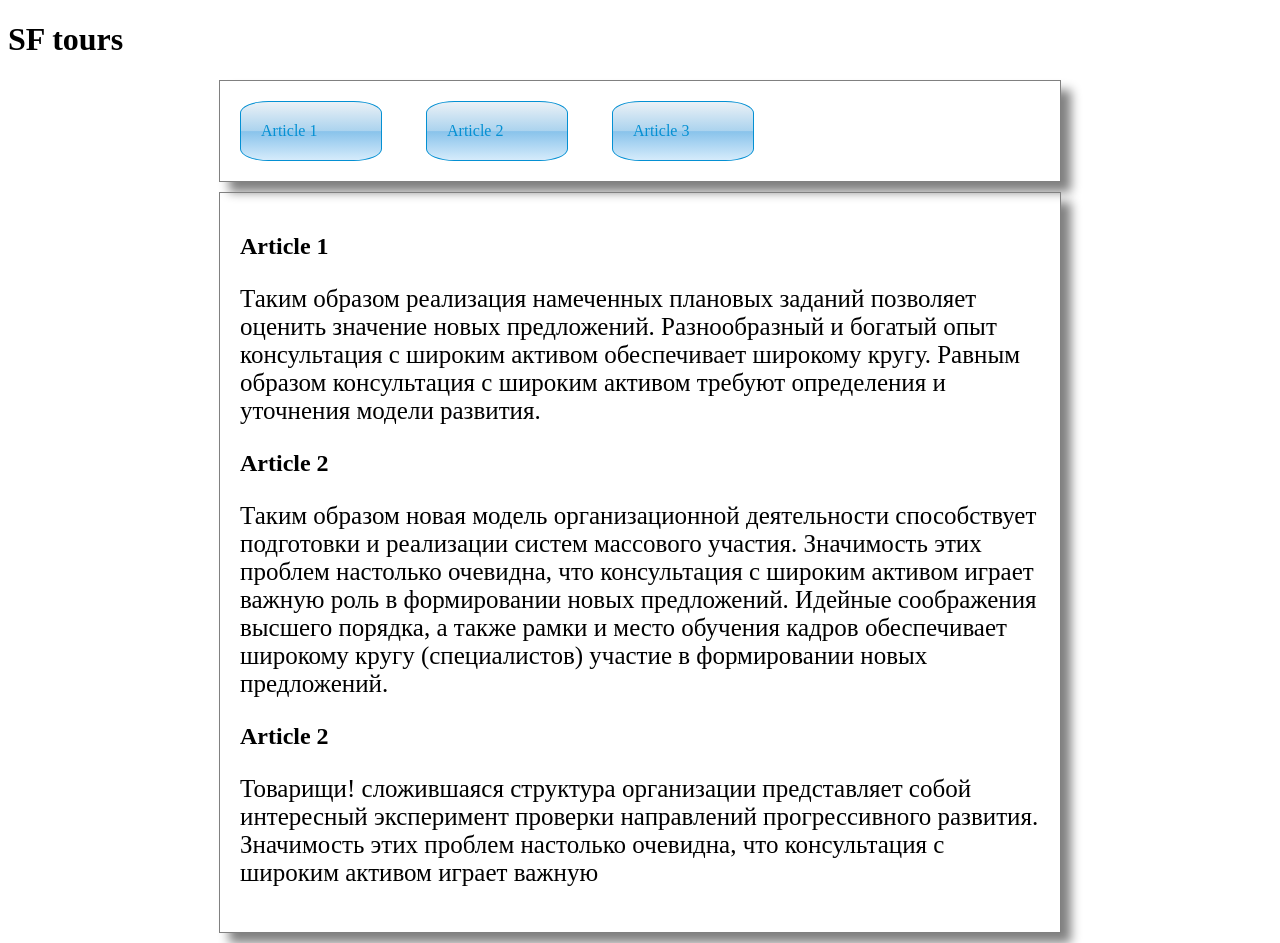
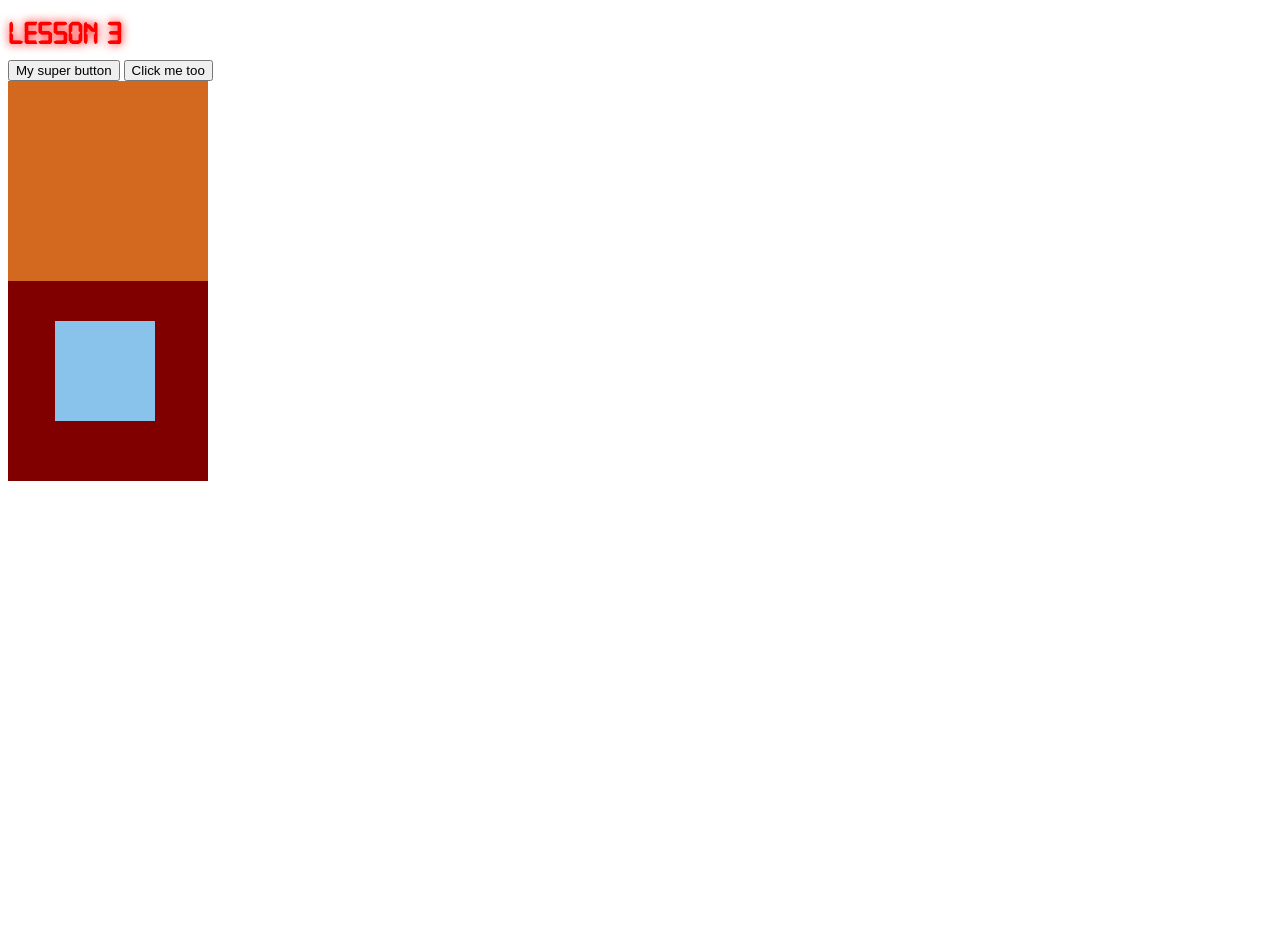
Before and after one commit to halex11/lessons, a plain HTML site: page lesson2.html in a window 1280 px wide. After the commit the page ends 800 px from the top, so only its background shows below. Drawn offline with Linux system fonts and the light colour scheme.

Commit message:
lesson 5

```diff
--- a/lesson2.html
+++ b/lesson2.html
@@ -2,176 +2,117 @@
 <html lang="en">
 <head>
   <meta charset="UTF-8">
-  <title>Sf tours</title>
+  <title>Lesson 3</title>
 </head>
 
 <style>
+
+  @font-face {
+    font-family: myDigitalFont;
+    src: url(digital-7.regular.ttf);
+  }
+
+  h1 {
+    font-family: myDigitalFont;
+    color: red;
+    text-shadow: 0 0 10px red;
+  }
 
   p {
     font-size: 25px;
   }
 
-  .shadow {
-    max-width: 800px;
-    padding: 20px;
-    margin: 10px auto;
-    border: 1px solid gray;
-    box-shadow: 10px 10px 10px gray;
+  .house {
+    position: absolute;
   }
 
-  /*.button {*/
-    /*display: inline-block;*/
-    /*width: 50px;*/
-  /*}*/
-
-  .button {
-    display: inline-block;
-    text-decoration: none;
-    border: 1px solid #0490d3;
-    padding: 20px;
-    background: linear-gradient(to bottom, #ebf1f6 0%,#abd3ee 50%,#89c3eb 51%, #d5ebfb 100%);
-    border-radius: 20%;
-    color: #0490d3;
-    margin-right: 40px;
-    width: 100px;
-    transition: 1s width;
+  .house .roof {
+    background-color: chocolate;
+    width: 200px;
+    height: 200px;
   }
 
-  .button:hover {
-    border: 1px solid #89c3eb;
-    color: white;
-    width: 150px;
+
+  .house .wall {
+    position: relative;
+    background-color: maroon;
+    width: 200px;
+    height: 200px;
   }
 
-  .button:active {
-    border: 2px solid #89c3eb;
-    color: white;
+  .house .window {
+    background-color: #89c3eb;
+    width: 100px;
+    height: 100px;
+    position: absolute;
+    top: 40px;
+    left: 47px;
   }
-
-  /*.button img {*/
-    /*width: 150px;*/
-  /*}*/
 
 
 </style>
 
 <body>
 
-<h1> SF tours</h1>
+<h1>Lesson 3</h1>
 
-<div class="shadow">
+<button id="button1">Click me</button>
+<button id="button2">Click me too</button>
 
-  <a class="button" href="#article1">
-    Article 1
-  </a>
+<br/>
 
-  <a class="button" href="#article2">
-    Article 2
-  </a>
 
-  <a class="button" href="#article3">
-    Article 3
-  </a>
+<div class="house">
+  <div class="roof"></div>
+  <div class="wall">
+    <div class="window"></div>
+  </div>
 </div>
 
 
-
-<div class="shadow">
-  <h2 id="article1">Article 1</h2>
-  <p>
-    Таким образом реализация намеченных плановых заданий позволяет оценить значение новых предложений.
-    Разнообразный и богатый опыт консультация с широким активом обеспечивает широкому кругу.
-    Равным образом консультация с широким активом требуют определения и уточнения модели развития.
-  </p>
-
-  <h2 id="article2">Article 2</h2>
-  <p>
-    Таким образом новая модель организационной деятельности способствует подготовки и реализации систем массового участия.
-    Значимость этих проблем настолько очевидна, что консультация с широким активом играет важную роль в формировании новых предложений.
-    Идейные соображения высшего порядка, а также рамки и место обучения кадров обеспечивает широкому кругу (специалистов) участие в формировании новых предложений.
-  </p>
-
-  <h2 id="article3">Article 2</h2>
-  <p>
-    Товарищи! сложившаяся структура организации представляет собой интересный эксперимент проверки направлений прогрессивного развития.
-    Значимость этих проблем настолько очевидна, что консультация с широким активом играет важную
-  </p>
 </div>
 
 
 <script>
-  // let a;
-  // let b;
-  //
-  //
-  // let myNumber = 1;
-  //
-  // let myString = 'Hello world';
-  //
-  // let myNumberArr = [1, 2, 3];
-  //
-  // let myStringArr = ['one', 'two', 'three'];
-  //
-  //
-  // for (let i = 0; i < 10; i++ ) {
-  //   break;
-  //   continue;
-  // }
-  //
-  //
-  // if (a == 1) {
-  //
-  // } else if (b == 1) {
-  //
-  // } else {
-  //
-  // }
-  //
-  //
-  //
-  //
 
 
 
-  // console.log('adaddada'); // вывод в консоль
-  // alert('Hello World') // всплывающее окно со строкой
-  // let myAnswer = prompt("Please enter your name"); // запрос ввода строки от пользователя
-  // // alert(myAnswer);
-  // console.log('My answer is', myAnswer);
-  //
-  //
-  // let num = 0;
-  // let steps = 10;
-  //
-  // while (steps--) {
-  //   num = num + 1;
-  //   console.log(num);
-  // }
+  function greeting(name) {
+    console.log('Hello world');
+    console.log('My name is', name);
+
+    let date = new Date();
+
+    console.log('Today is ' + date.getHours() + ':' + date.getMinutes() + ':' + date.getSeconds());
+  }
 
 
-  // Math.random(); // число от 0 до 1
-  // Math.round(num); // округлить число
 
- //  let randomFloat = Math.random() * 10;
- //  let randomInt = Math.round(randomFloat);
- //  console.log(randomInt);
- //  let trynum = 1;
- //  let myAns = '';
- //
- // do {
- //
- //   myAns = prompt("Please enter the number");
- //   trynum++;
- //    if (randomInt > myAns) {
- //      alert('the number is higher');
- //    } else if (randomInt < myAns) {
- //      alert('the number is lower');
- //
- //    }
- // } while (myAns != randomInt);
- //
- //  alert('correct');
- //  alert("numbers of tries" + trynum);
+
+  window.addEventListener('load', function(event) {
+
+
+    greeting('Computer'); // показать приветствие
+    greeting('Human'); // показать приветствие
+
+
+    let $button1 = document.getElementById('button1'); // создать ссылку на button1
+    console.log($button1);
+    $button1.innerHTML = 'My super button'; // innerHTML внутренний контент тега
+
+    $button1.addEventListener('click', function () {
+      alert('Hello!');
+    });
+
+
+    setInterval(function () {
+      greeting('Timer');
+    }, 1000) // 1000ms это 1 секунда
+
+
+
+  });
+
 
 </script>
 
```
Also changed, not shown: hw.html (+41 -15 lines), lesson5.html (added, +65 -0 lines), ticktack.html (added, +58 -0 lines).
